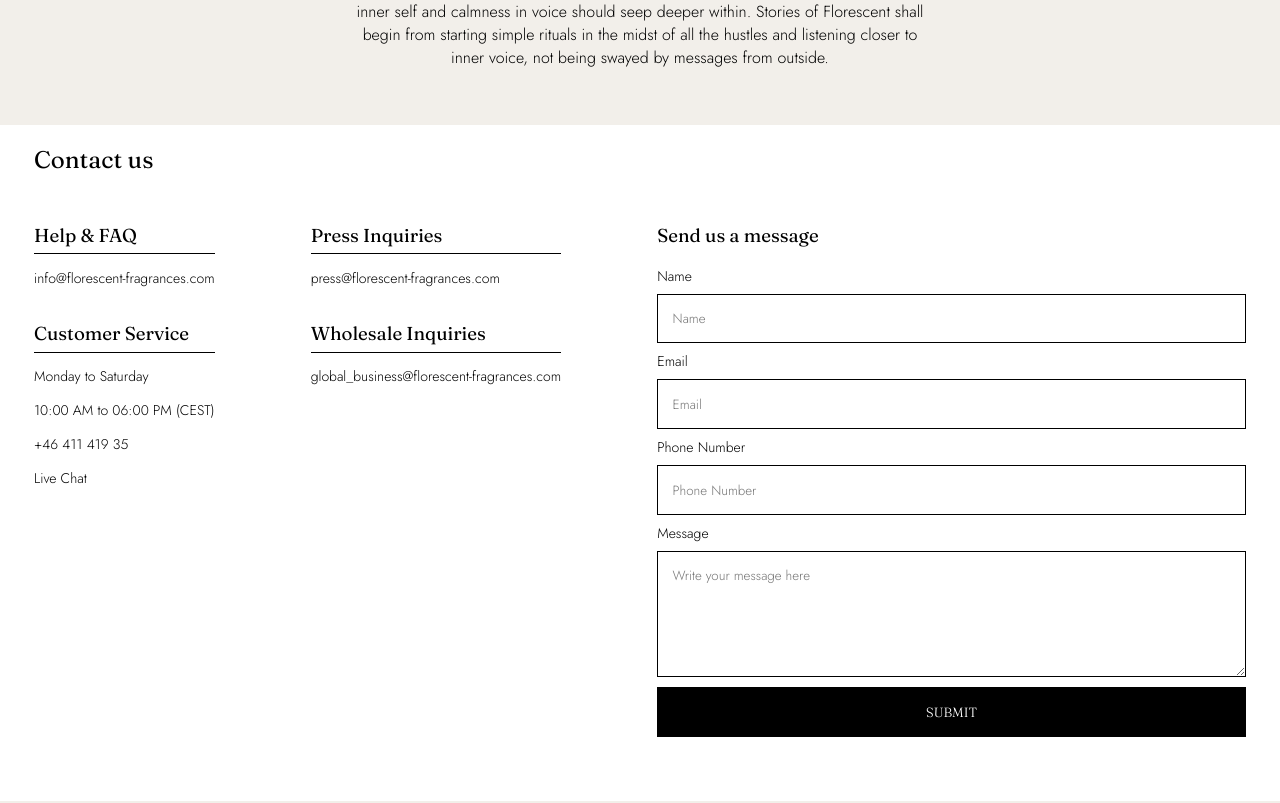
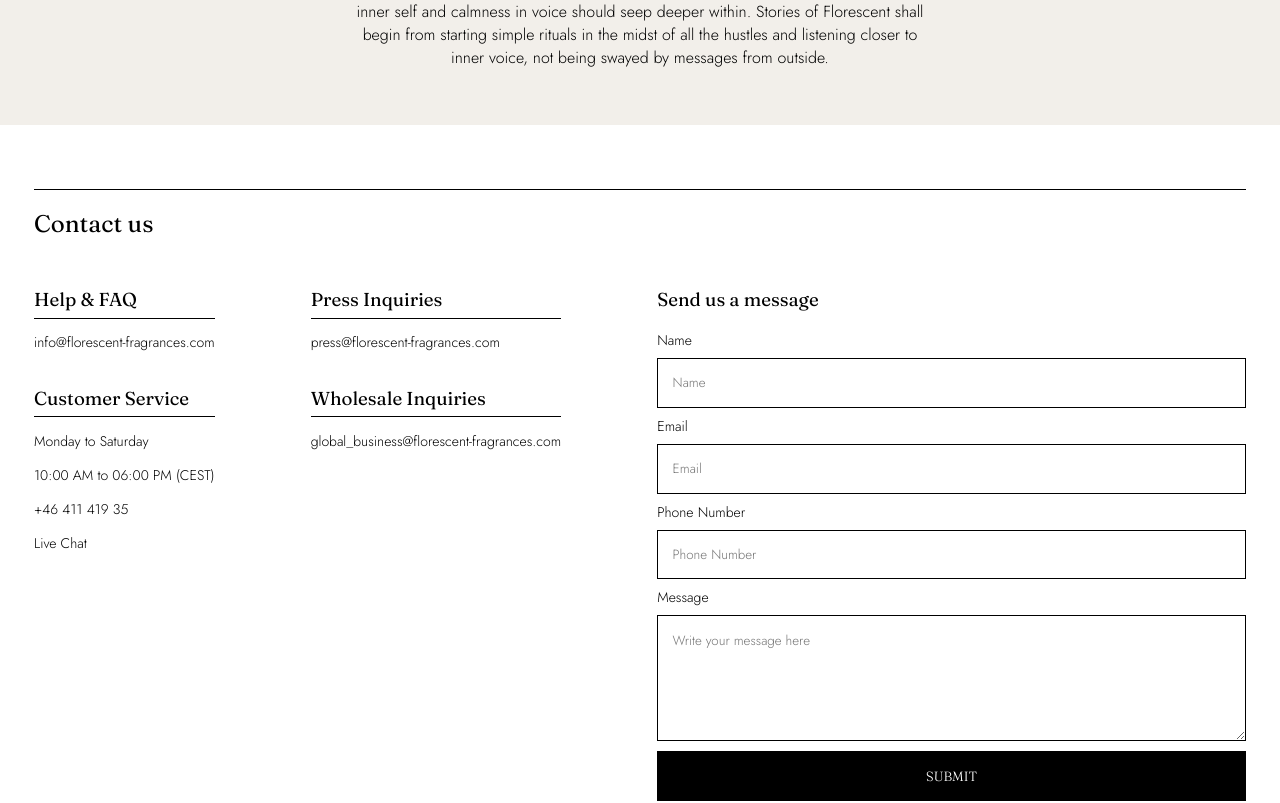
Before and after one commit to lisamarieandersson/florescent, a Svelte app: page / in a window 1280 px wide. Shown: the part 2426-3229 px from the top of the page. Built offline with nearby package versions, Linux system fonts and the light colour scheme.

Commit message:
added margin top

```diff
--- a/src/Contact.svelte
+++ b/src/Contact.svelte
@@ -3,6 +3,7 @@
 </script>
 
 <div class="contact-container">
+  <div class="line" />
   <div class="contact-header"><h2>Contact us</h2></div>
   <div class="contact-content">
     <div class="customer-service-container">
@@ -36,6 +37,7 @@
     display: flex;
     flex-direction: column;
     padding: 0 50rem;
+    margin-top: 4rem;
   }
 
   .contact-content {
@@ -65,10 +67,6 @@
 
   .margin-bottom {
     margin-bottom: 0.4rem;
-  }
-
-  h3 {
-    font-weight: 400;
   }
 
   p {
```
